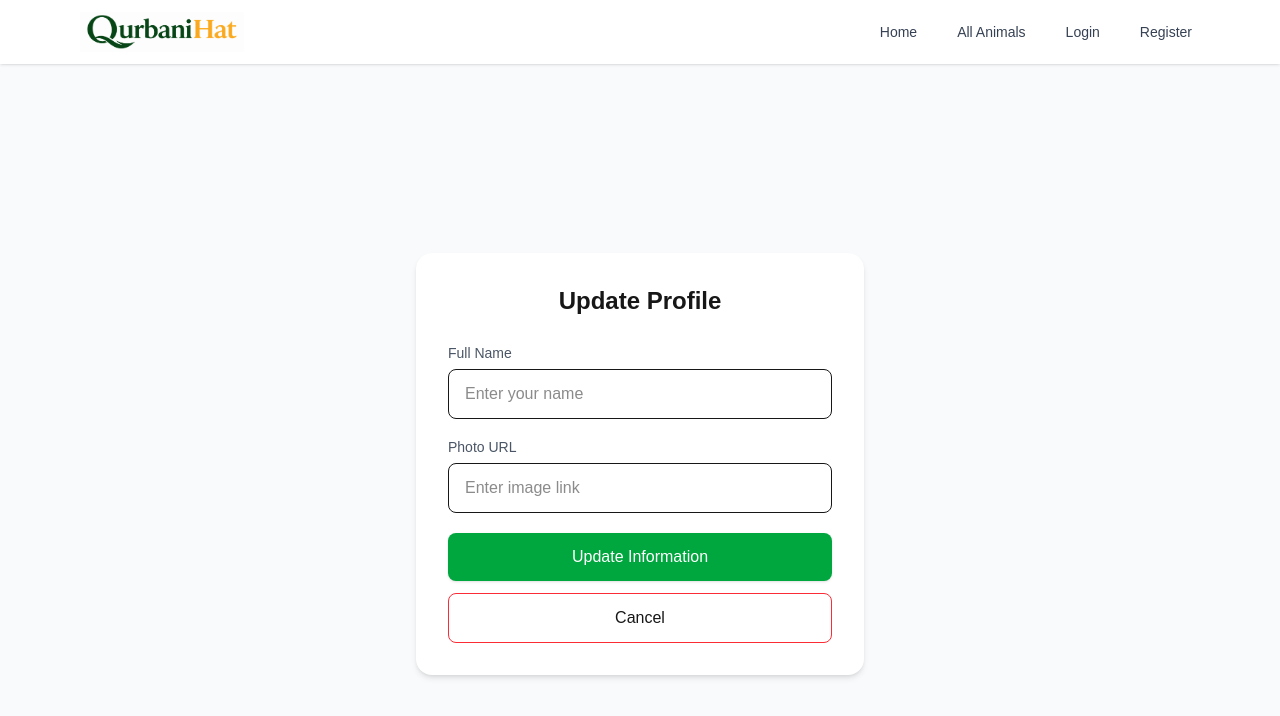
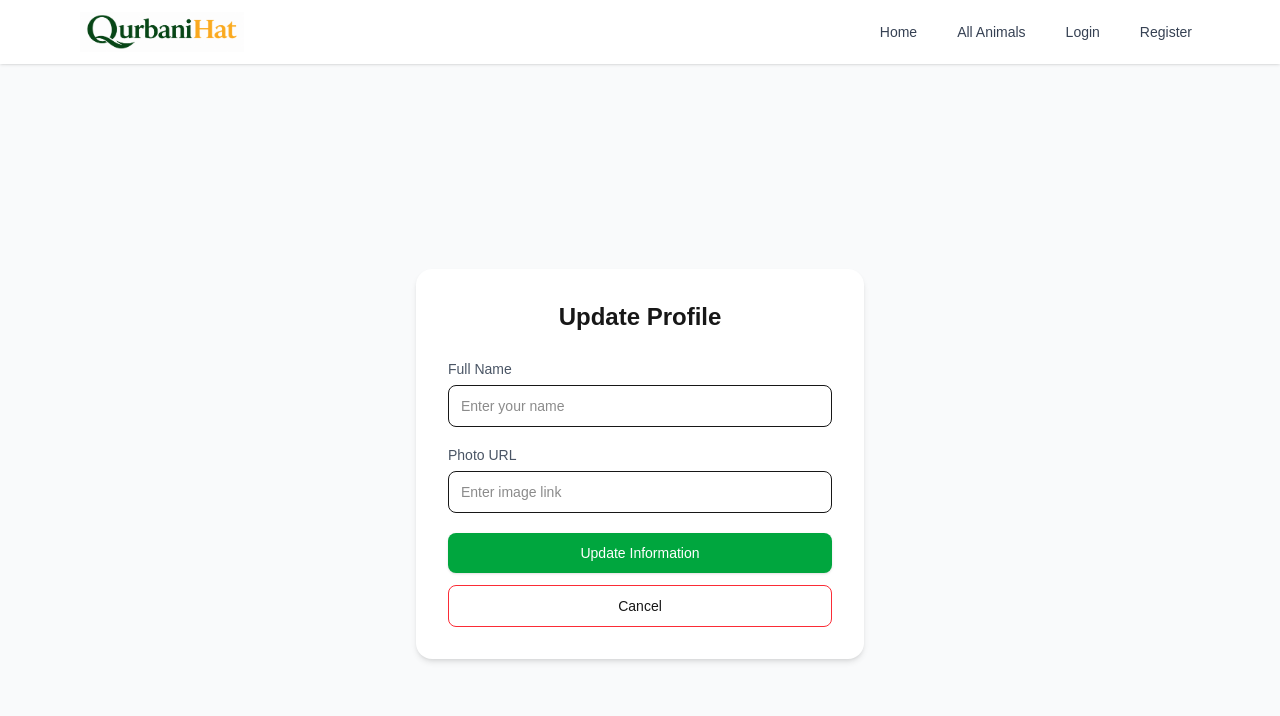
Before and after one commit to Sabbirhossen143/Project_Qurbani_Hat_Next, a Next.js app: page /update-profile in a window 1280 px wide. Shown: the top 716 px of the page. Built offline with nearby package versions, Linux system fonts and the light colour scheme; no server answers.

Commit message:
Successfully add All

```diff
--- a/src/components/Navbar.jsx
+++ b/src/components/Navbar.jsx
@@ -1,10 +1,10 @@
 "use client";
 
 import Link from "next/link";
-import { usePathname } from "next/navigation";
+import { usePathname, useRouter } from "next/navigation";
 import { useAuth } from "../context/AuthContext";
 import { useState, useRef, useEffect } from "react";
-import logo from "../assets/logo.png";
+import { toast } from "react-toastify";
 
 const Navbar = () => {
   const { user, logout } = useAuth();
@@ -14,6 +14,7 @@ const Navbar = () => {
   const menuRef = useRef();
 
   const pathname = usePathname();
+  const router = useRouter();
 
   // Close dropdown on outside click
   useEffect(() => {
@@ -27,6 +28,40 @@ const Navbar = () => {
 
     return () => document.removeEventListener("click", handler);
   }, []);
+
+
+  const handleLogout = async () => {
+
+  try {
+
+    await logout();
+
+    toast.success("Logged out successfully", {
+      position: "top-center",
+      autoClose: 1800,
+      hideProgressBar: true,
+      pauseOnHover: false,
+      style: {
+        width: window.innerWidth < 768 ? "220px" : "280px",
+        maxWidth: "90%",
+        fontSize: window.innerWidth < 768 ? "12px" : "13px",
+        borderRadius: "12px",
+        padding: "10px 12px",
+        marginTop: window.innerWidth < 768 ? "95px" : "80px",
+        textAlign: "left",
+        whiteSpace: "nowrap",
+      },
+    });
+
+    router.push("/");
+
+  } catch {
+
+    toast.error("Logout Failed");
+
+  }
+};
+
 
   return (
     <div className="bg-white shadow-sm sticky top-0 z-50">
@@ -106,22 +141,22 @@ const Navbar = () => {
 
               {/* Dropdown */}
               {open && (
-                <div className="absolute right-0 mt-2 w-40 bg-white rounded-lg shadow-lg border py-2 z-50 text-sm">
+                <div className="absolute right-0 mt-2 w-32 md:w-40 bg-white rounded-xl shadow-lg border py-1.5 md:py-2 z-50">
 
                   <Link
                     href="/profile"
                     onClick={() => setOpen(false)}
-                    className="block px-4 py-2 hover:bg-green-600 hover:text-white transition"
+                    className="block px-3 md:px-4 py-1.5 md:py-2 text-xs md:text-sm hover:bg-green-600 hover:text-white transition"
                   >
                     My Profile
                   </Link>
 
                   <button
                     onClick={() => {
-                      logout();
-                      setOpen(false);
-                    }}
-                    className="w-full text-left px-4 py-2 text-red-600 hover:bg-red-700 hover:text-white transition"
+  handleLogout();
+  setOpen(false);
+}}
+                    className="w-full text-left px-3 md:px-4 py-1.5 md:py-2 text-xs md:text-sm text-red-600 hover:bg-red-700 hover:text-white transition"
                   >
                     Logout
                   </button>
--- a/src/components/TopBreeds.jsx
+++ b/src/components/TopBreeds.jsx
@@ -30,18 +30,18 @@ const TopBreeds = () => {
         Top Breeds
       </h2>
 
-      <div className="grid grid-cols-2 md:grid-cols-3 gap-6">
+      <div className="grid grid-cols-2 md:grid-cols-3 lg:grid-cols-4 gap-6">
         {breeds.map((b, i) => (
           <div
             key={i}
-            className="bg-white p-6 rounded-2xl shadow-md
-            hover:shadow-xl transition duration-300 hover:-translate-y-1 border"
+            className="bg-white p-3 md:p-6 rounded-2xl shadow-md
+hover:shadow-xl transition duration-300 hover:-translate-y-1 border"
           >
-            <h3 className="text-lg font-semibold text-gray-800 mb-2">
+            <h3 className="text-sm md:text-lg font-semibold text-gray-800 mb-1 md:mb-2">
               {b.name}
             </h3>
 
-            <span className="text-xs bg-green-100 text-green-700 px-3 py-1 rounded-full">
+            <span className="text-[10px] md:text-xs bg-green-100 text-green-700 px-2 md:px-3 py-0.5 md:py-1 rounded-full">
               {b.type}
             </span>
           </div>
--- a/src/pages/Details.jsx
+++ b/src/pages/Details.jsx
@@ -46,7 +46,22 @@ const Details = () => {
 
     e.target.reset();
 
-    toast.success("Booking Successful!");
+    toast.success("Booking Successful!", {
+  position: "top-center",
+  autoClose: 1800,
+  hideProgressBar: true,
+  pauseOnHover: false,
+  style: {
+    width: window.innerWidth < 768 ? "260px" : "280px",
+    maxWidth: "90%",
+    fontSize: window.innerWidth < 768 ? "12px" : "13px",
+    borderRadius: "12px",
+    padding: "10px 12px",
+    marginTop: window.innerWidth < 768 ? "95px" : "80px",
+    textAlign: "left",
+    whiteSpace: "nowrap",
+  },
+});
   };
 
   return (
--- a/src/pages/UpdateProfile.jsx
+++ b/src/pages/UpdateProfile.jsx
@@ -31,13 +31,43 @@ const UpdateProfile = () => {
 
       await updateUser(name, photo);
 
-      toast.success("Profile Updated");
+      toast.success("Profile Updated", {
+  position: "top-center",
+  autoClose: 1800,
+  hideProgressBar: true,
+  pauseOnHover: false,
+  style: {
+    width: window.innerWidth < 768 ? "200px" : "280px",
+    maxWidth: "90%",
+    fontSize: window.innerWidth < 768 ? "12px" : "13px",
+    borderRadius: "12px",
+    padding: "10px 12px",
+    marginTop: window.innerWidth < 768 ? "95px" : "80px",
+    textAlign: "left",
+    whiteSpace: "nowrap",
+  },
+});
 
       router.push("/profile");
 
     } catch {
 
-      toast.error("Update Failed");
+      toast.error("Update Failed", {
+  position: "top-center",
+  autoClose: 1800,
+  hideProgressBar: true,
+  pauseOnHover: false,
+  style: {
+    width: window.innerWidth < 768 ? "300px" : "280px",
+    maxWidth: "90%",
+    fontSize: window.innerWidth < 768 ? "12px" : "13px",
+    borderRadius: "12px",
+    padding: "10px 12px",
+    marginTop: window.innerWidth < 768 ? "95px" : "80px",
+    textAlign: "left",
+    whiteSpace: "nowrap",
+  },
+});
 
     } finally {
 
@@ -50,24 +80,24 @@ const UpdateProfile = () => {
 
       <form
         onSubmit={handleUpdate}
-        className="bg-white w-full max-w-md p-8 rounded-2xl shadow-md"
+        className="bg-white w-full max-w-[320px] md:max-w-md p-4 md:p-8 rounded-2xl shadow-md"
       >
 
-        <h2 className="text-2xl font-semibold text-center mb-6">
+        <h2 className="text-lg md:text-2xl font-semibold text-center mb-4 md:mb-6">
           Update Profile
         </h2>
 
         {/* Name */}
         <div className="mb-4">
 
-          <label className="text-sm text-gray-600">
+          <label className="text-xs md:text-sm text-gray-600">
             Full Name
           </label>
 
           <input
             name="name"
             placeholder="Enter your name"
-            className="w-full mt-1 px-4 py-3 border rounded-lg focus:outline-none focus:ring-2 focus:ring-green-600 transition"
+            className="w-full mt-1 px-3 md:px-3 py-2 md:py-2.5 text-sm md:text-sm border rounded-lg focus:outline-none focus:ring-2 focus:ring-green-600 transition"
           />
 
         </div>
@@ -75,14 +105,14 @@ const UpdateProfile = () => {
         {/* Photo */}
         <div className="mb-5">
 
-          <label className="text-sm text-gray-600">
+          <label className="text-xs md:text-sm text-gray-600">
             Photo URL
           </label>
 
           <input
             name="photo"
             placeholder="Enter image link"
-            className="w-full mt-1 px-4 py-3 border rounded-lg focus:outline-none focus:ring-2 focus:ring-green-600 transition"
+            className="w-full mt-1 px-3 md:px-3 py-2 md:py-2.5 text-sm md:text-sm border rounded-lg focus:outline-none focus:ring-2 focus:ring-green-600 transition"
           />
 
         </div>
@@ -90,7 +120,7 @@ const UpdateProfile = () => {
         {/* Update Button */}
         <button
           disabled={loading}
-          className="w-full bg-green-600 text-white py-3 rounded-lg font-medium flex items-center justify-center gap-2 transition duration-200 hover:bg-green-700 active:scale-95 shadow-sm"
+          className="w-full bg-green-600 text-white py-2 md:py-2.5 text-sm rounded-lg font-medium flex items-center justify-center gap-2 transition duration-200 hover:bg-green-700 active:scale-95 shadow-sm"
         >
 
           {loading ? (
@@ -108,7 +138,7 @@ const UpdateProfile = () => {
         <button
           type="button"
           onClick={() => router.push("/profile")}
-          className="w-full mt-3 border border-red-500 py-3 rounded-lg hover:bg-red-600 hover:text-white transition active:scale-95"
+          className="w-full mt-3 border border-red-500 py-2 md:py-2.5 text-sm rounded-lg hover:bg-red-600 hover:text-white transition active:scale-95"
         >
           Cancel
         </button>
```
